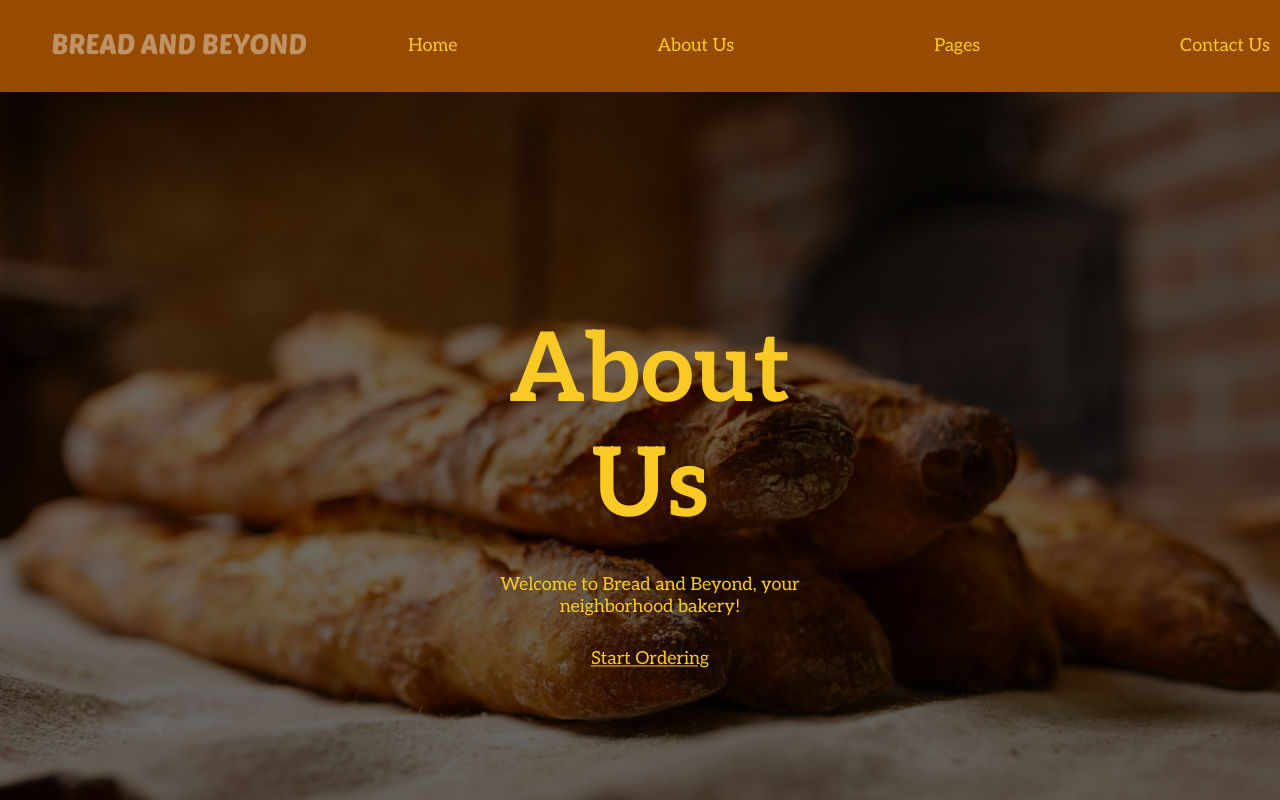
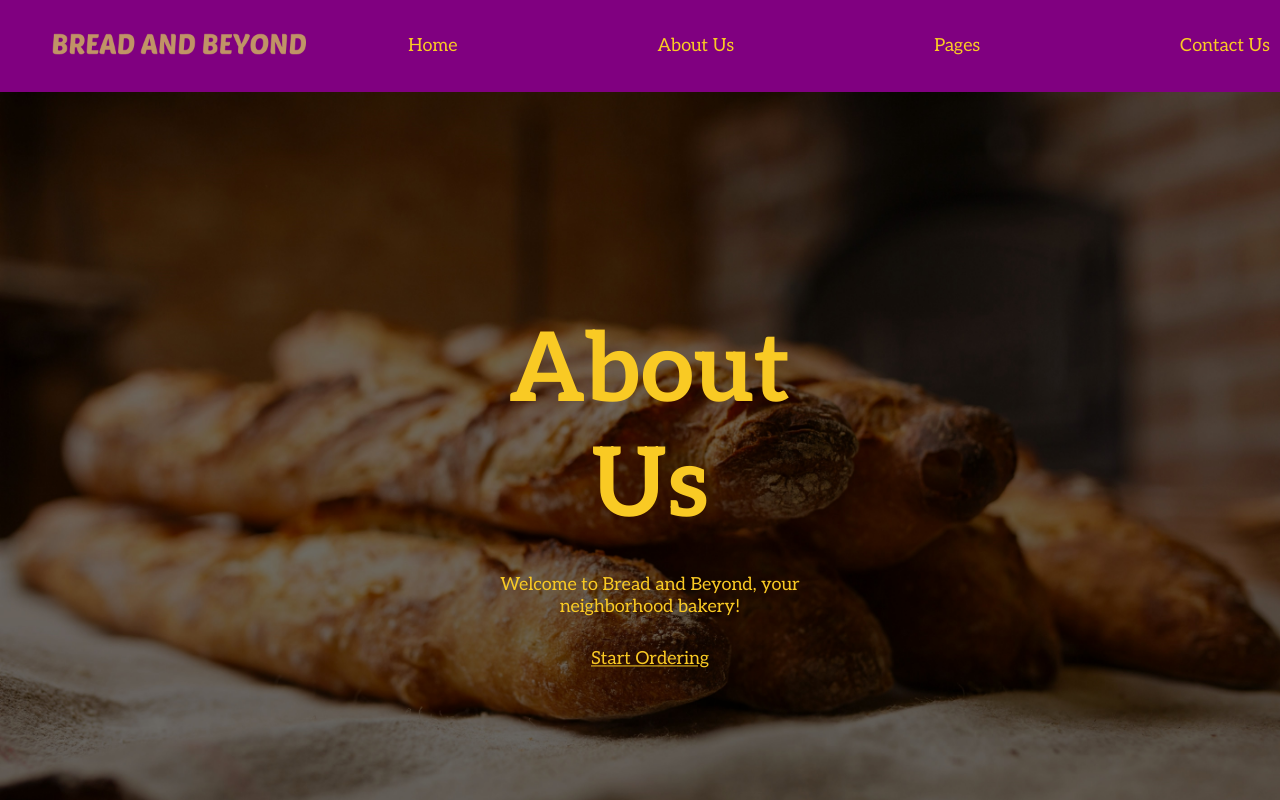
Before and after one commit to DatIntrovert03/Bread-Tales, a plain HTML site: page index.html in a window 1280 px wide. Shown: the top 800 px of the page. Drawn offline with nearby package versions, Linux system fonts and the light colour scheme.

Commit message:
changed color to purple

```diff
--- a/Css--files/Style.css
+++ b/Css--files/Style.css
@@ -59,7 +59,7 @@ header {
   align-items: center;
   padding-top: 3rem;
   height: 3.2rem;
-  background-color: #964b00;
+  background-color: purple;
   padding: 3rem;
 }
 
```
